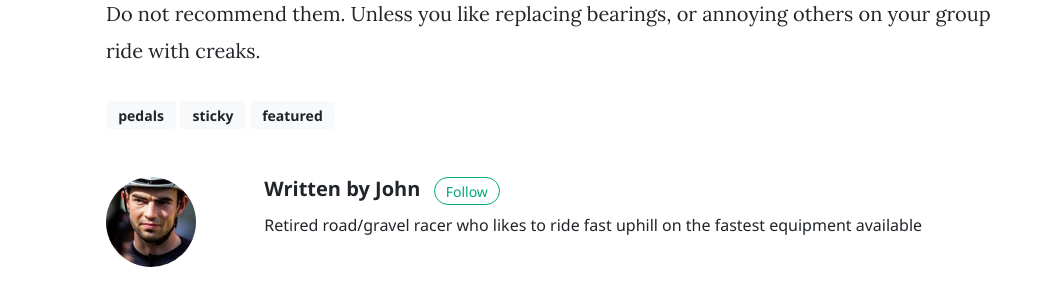
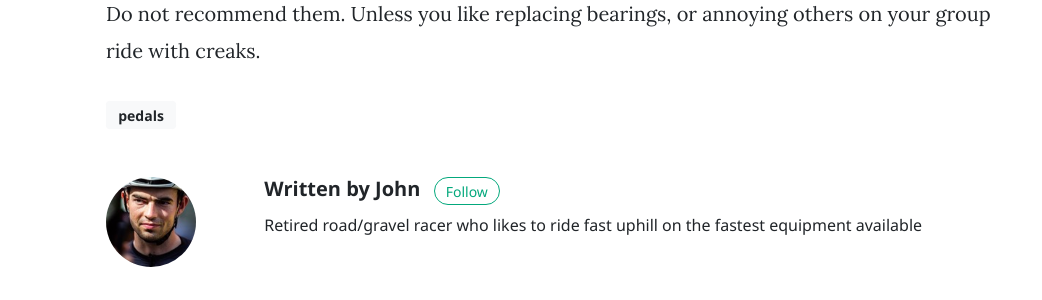
Before and after one commit to johnkeller101/wattsperkilo, a Jekyll site: the page built from _posts/2023-11-15-xpedo-thrust-sl-review.md, in a window 1280 px wide and 900 px high, scrolled down 2911 px. Shown: the part 416-716 px from the top of the window, without its empty margins (74-1116 px from the left). Built offline with Jekyll 4.4.1, drawn with Linux system fonts in a browser that asks for light colours; nearby versions of some CDN libraries; comment, search, counter and statistics services are not loaded.

Commit message:
fix: indexing issue

```diff
--- a/CNAME
+++ b/CNAME
@@ -1 +1 @@
-wattsperkilo.cc
+https://wattsperkilo.cc
--- a/_includes/sidebar-featured.html
+++ b/_includes/sidebar-featured.html
@@ -11,7 +11,7 @@
                 <span class="d-block text-muted">
                     In <span class="catlist">
                     {% for category in post.categories %}
-                    <a class="text-capitalize text-muted smoothscroll" href="{{site.baseurl}}/categories.html#{{ category | downcase }}">{{ category }}</a><span class="sep">, </span>
+                    <a class="text-capitalize text-muted smoothscroll" href="{{site.baseurl}}/categories#{{ category | downcase }}">{{ category }}</a><span class="sep">, </span>
                     {% endfor %}
                     </span>
                 </span>
--- a/_layouts/post.html
+++ b/_layouts/post.html
@@ -51,7 +51,9 @@ layout: default
 			<div class="mb-4">
 				<span class="taglist">
 				{% for tag in page.tags %}
-				  <a class="sscroll btn btn-light btn-sm font-weight-bold" href="{{site.baseurl}}/tags.html#{{ tag | downcase }}">{{ tag | downcase }}</a>
+					{% if tag != "sticky" and tag != "featured" %}
+						<a class="sscroll btn btn-light btn-sm font-weight-bold" href="{{site.baseurl}}/tags.html#{{ tag | downcase }}">{{ tag | downcase }}</a>
+					{% endif %}
 				{% endfor %}
 				</span>
 			</div>
--- a/_pages/tags.html
+++ b/_pages/tags.html
@@ -16,7 +16,6 @@ permalink: "/tags.html"
         {% for post in pages_list %}
         {% if post.title != null %}
           {% if group == null or group == post.group %}
-
             {% include main-loop-card.html %}
           {% endif %}
         {% endif %}
```
Also changed, not shown: other parts of _pages/tags.html (+1 -1 lines).
